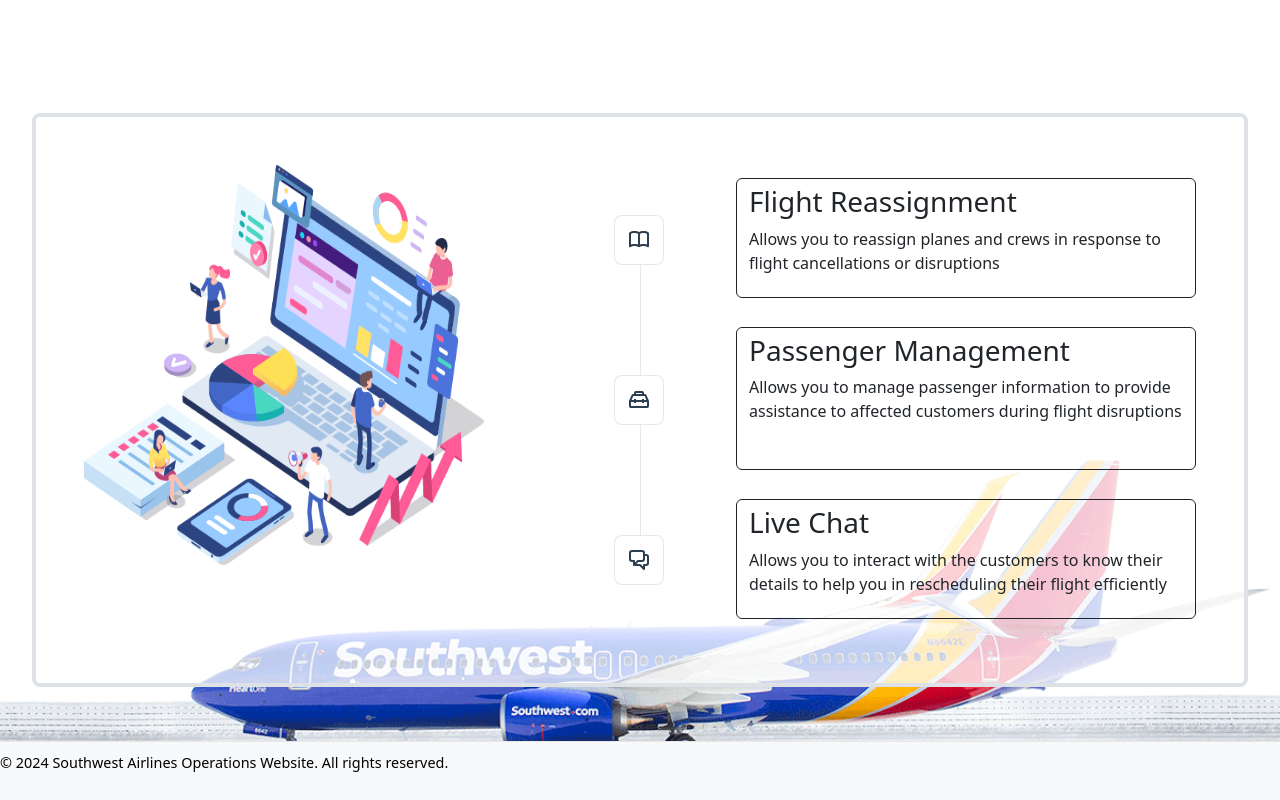
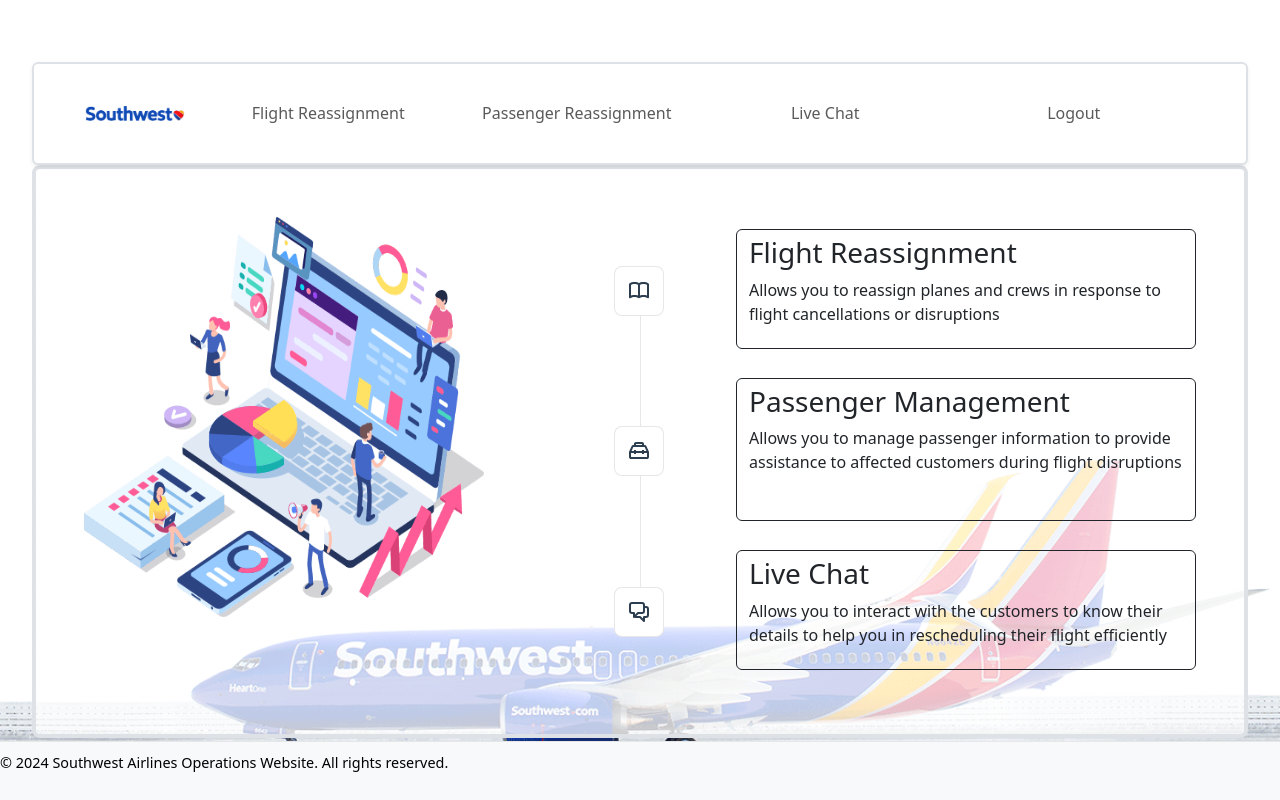
Before and after one commit to xyscis/dbtt-team-7, a Vue app in the folder vue-project/: page /home in a window 1280 px wide. Built offline with nearby package versions, Linux system fonts and the light colour scheme.

Commit message:
Updated NavBar
will continue soon

```diff
--- a/vue-project/src/App.vue
+++ b/vue-project/src/App.vue
@@ -1,6 +1,7 @@
 <script setup>
 
 import Footer from './components/Footer.vue'
+import NavBar from './components/NavBar.vue';
 </script>
 
 <template>
--- a/vue-project/src/components/HomePage.vue
+++ b/vue-project/src/components/HomePage.vue
@@ -3,12 +3,14 @@
 import DocumentationIcon from './icons/IconDocumentation.vue'
 import ToolingIcon from './icons/IconTooling.vue'
 import CommunityIcon from './icons/IconCommunity.vue'
+import NavBar from './NavBar.vue'
 </script>
 
 
 
 
 <template>
+  <NavBar></NavBar>
   <div id="app" class="container border border-4 rounded-3 bg-white bg-gradient bg-opacity-75 p-5">
   <div>
     <img alt="Vue logo" class="logo" src="../assets/home.png" width="400px" height="400px" />
--- a/vue-project/src/components/NavBar.vue
+++ b/vue-project/src/components/NavBar.vue
@@ -1,5 +1,5 @@
 <template>
-    <nav class="navbar navbar-expand-lg py-3 navbar-dark bg-dark shadow-sm">
+    <nav class="navbar navbar-expand-lg py-3 navbar-white bg-white border rounded-2 border-2 shadow-sm">
       <div class="container">
         <a href="#" class="navbar-brand">
             <img src="../assets/Southwest-Airlines-Logo.png" width="100" alt="" class="d-inline-block align-middle mr-2">
@@ -22,7 +22,7 @@
             <li class="nav-item btn nav-link navbar-btn-hover" :class="{ 'navbar-btn-active': activeButton === 'Flight Reassignment' }" @click="handleFlightReassignment">Flight Reassignment</li>
             <li class="nav-item btn nav-link navbar-btn-hover" :class="{ 'navbar-btn-active': activeButton === 'Passenger Reassignment' }" @click="handlePassengerReassignment">Passenger Reassignment</li>
             <li class="nav-item btn nav-link navbar-btn-hover" :class="{ 'navbar-btn-active': activeButton === 'Live Chat' }" @click="handleLiveChat">Live Chat</li>
-            <li class="nav-item btn btn-danger ml-3 nav-link" @click="handleLogin">Login</li>
+            <li class="nav-item btn btn-danger ml-3 nav-link" @click="handleLogin">Logout</li>
           </ul>
         </div>
       </div>
```
